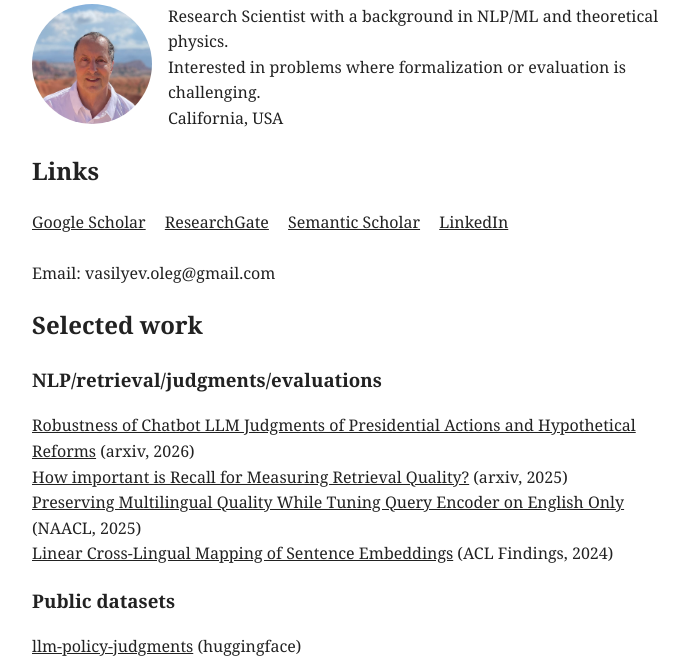
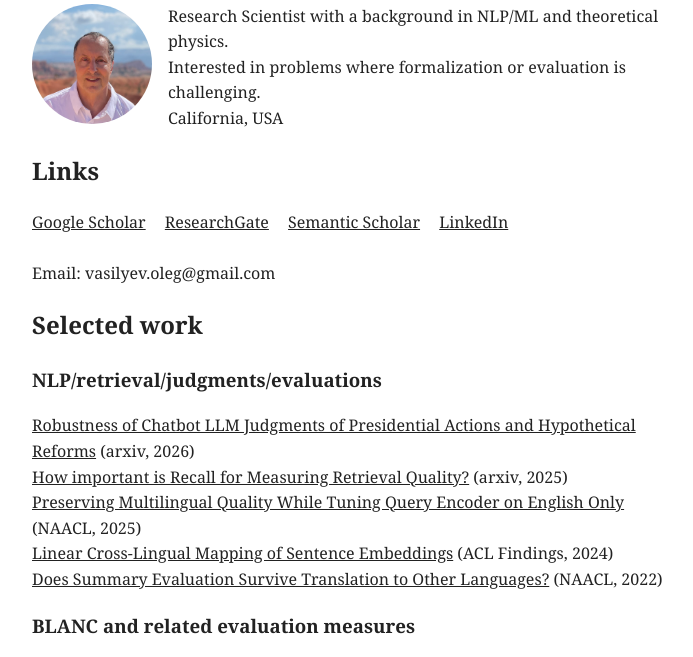
Before and after one commit to Vasilyev-Oleg/Vasilyev-Oleg.github.io, a plain HTML site: page index.html in a window 1280 px wide. Shown: the part 133-790 px from the top of the page, without its empty margins (288-981 px from the left). Drawn offline with Linux system fonts and the light colour scheme.

Commit message:
Add reference for summary evaluation and BLANC section
Added a new reference to a paper on summary evaluation and a section header for BLANC and related evaluation measures.

```diff
--- a/index.html
+++ b/index.html
@@ -48,6 +48,10 @@ Email: vasilyev.oleg@gmail.com
 <a href="https://arxiv.org/abs/2512.20854">How important is Recall for Measuring Retrieval Quality?</a> (arxiv, 2025)<br>
 <a href="https://aclanthology.org/2025.naacl-short.28/">Preserving Multilingual Quality While Tuning Query Encoder on English Only</a> (NAACL, 2025)<br>
 <a href="https://aclanthology.org/2024.findings-acl.486/">Linear Cross-Lingual Mapping of Sentence Embeddings</a> (ACL Findings, 2024)<br>
+<a href="https://aclanthology.org/2022.naacl-main.173/">Does Summary Evaluation Survive Translation to Other Languages?</a> (NAACL, 2022)<br>
+
+<h3 style="clear: both;">BLANC and related evaluation measures</h3>
+
 
 <h3 style="clear: both;">Public datasets</h3>
 <p>
```
